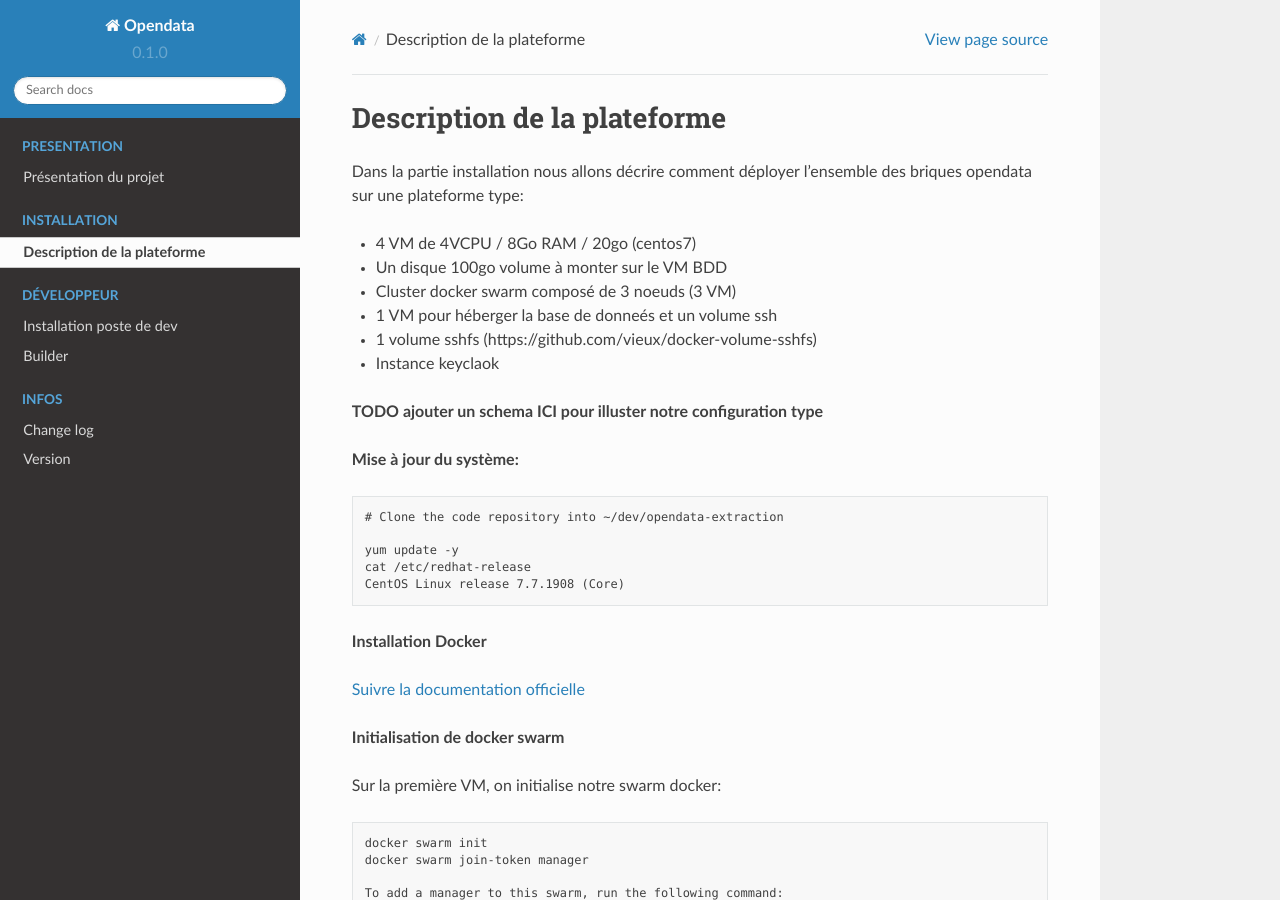
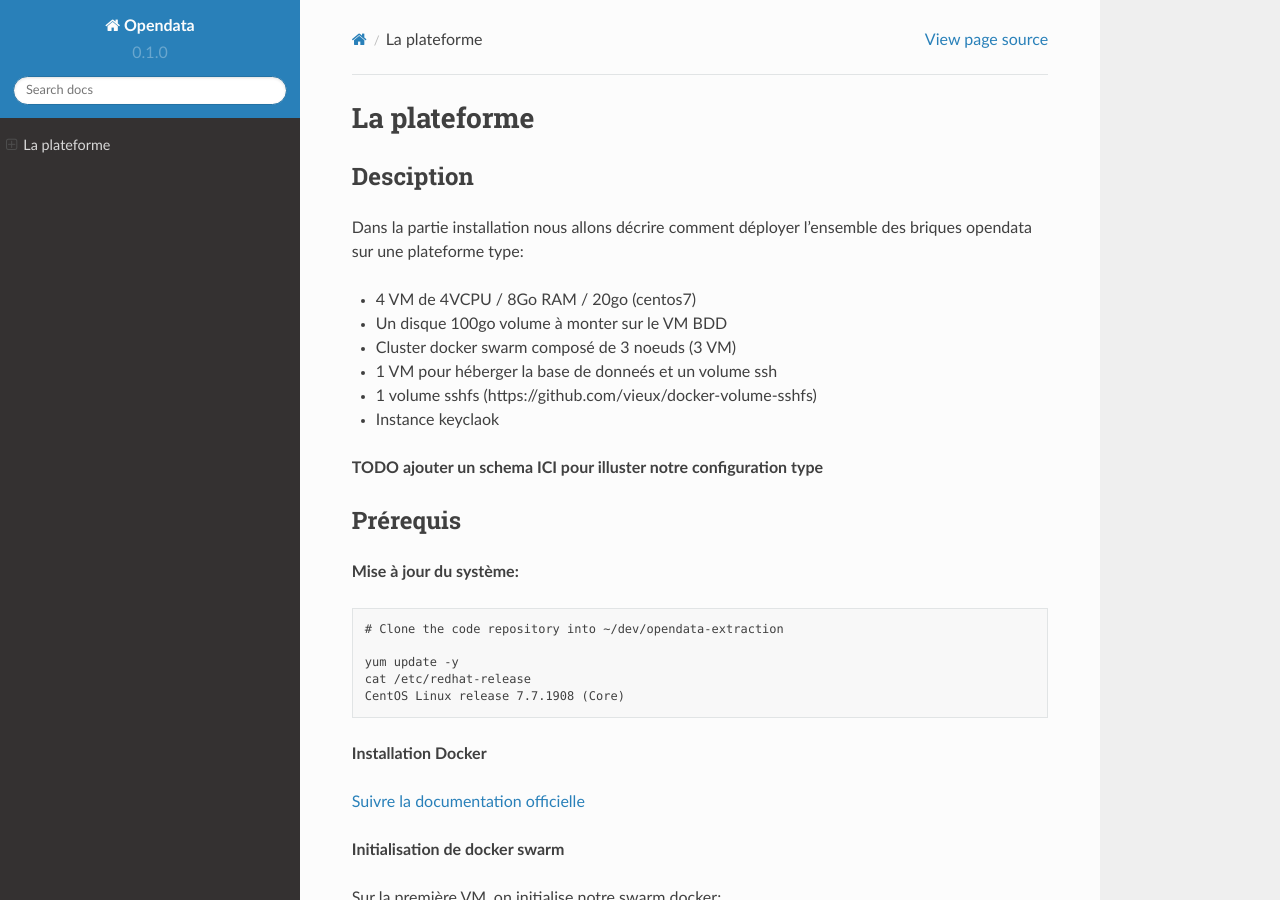
Before and after one commit to megalis-bretagne/opendata-extraction, a Sphinx documentation site: the page built from docs/source/guide/plateforme.md, in a window 1280 px wide and 900 px high. Built offline with Sphinx 7.4.7 and the Read the Docs theme 2.0.0, drawn with Linux system fonts in a browser that asks for light colours; pages that are not in the unit, such as notebooks, are missing from menus.

Commit message:
Ajout doc

```diff
--- a/docs/source/guide/prerequis.md
+++ b/docs/source/guide/plateforme.md
@@ -1,4 +1,6 @@
-# Description de la plateforme
+# La plateforme
+
+## Desciption
 
 Dans la partie installation nous allons décrire comment déployer l'ensemble des briques opendata sur une plateforme type:
 - 4 VM de 4VCPU / 8Go RAM / 20go (centos7)
@@ -12,6 +14,7 @@ Dans la partie installation nous allons décrire comment déployer l'ensemble de
 **TODO ajouter un schema ICI pour illuster notre configuration type**
 
 
+## Prérequis
 
 **Mise à jour du système:**
 
```
Also changed, not shown: docs/source/guide/configuration.md (added, +1 -0 lines), docs/source/guide/deploiement.md (added, +9 -0 lines), docs/source/guide/installationExtraction.md (deleted, +0 -1 lines), docs/source/guide/installationFront.md (deleted, +0 -1 lines), docs/source/guide/parametrageKeycloak.md (+1 -1 lines), docs/source/guide/parametragePastell.md (+1 -1 lines), docs/source/index.rst (+5 -19 lines).
